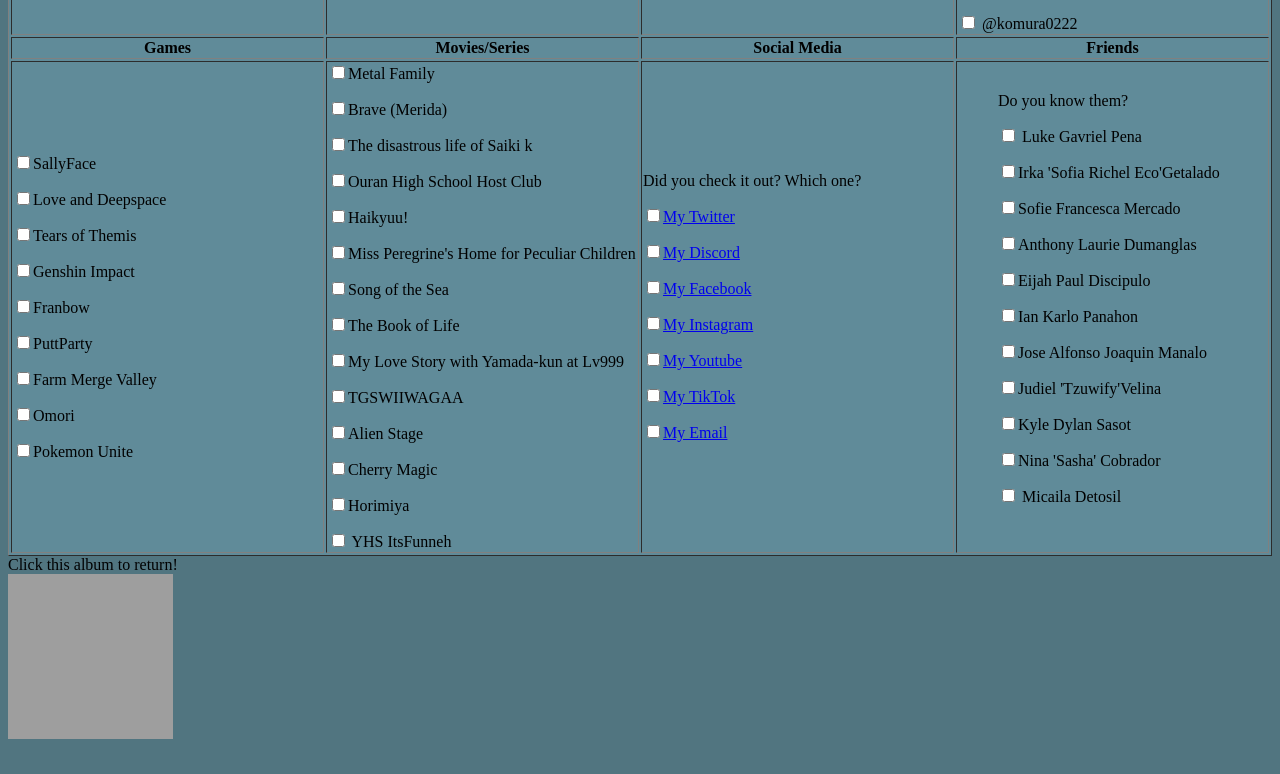
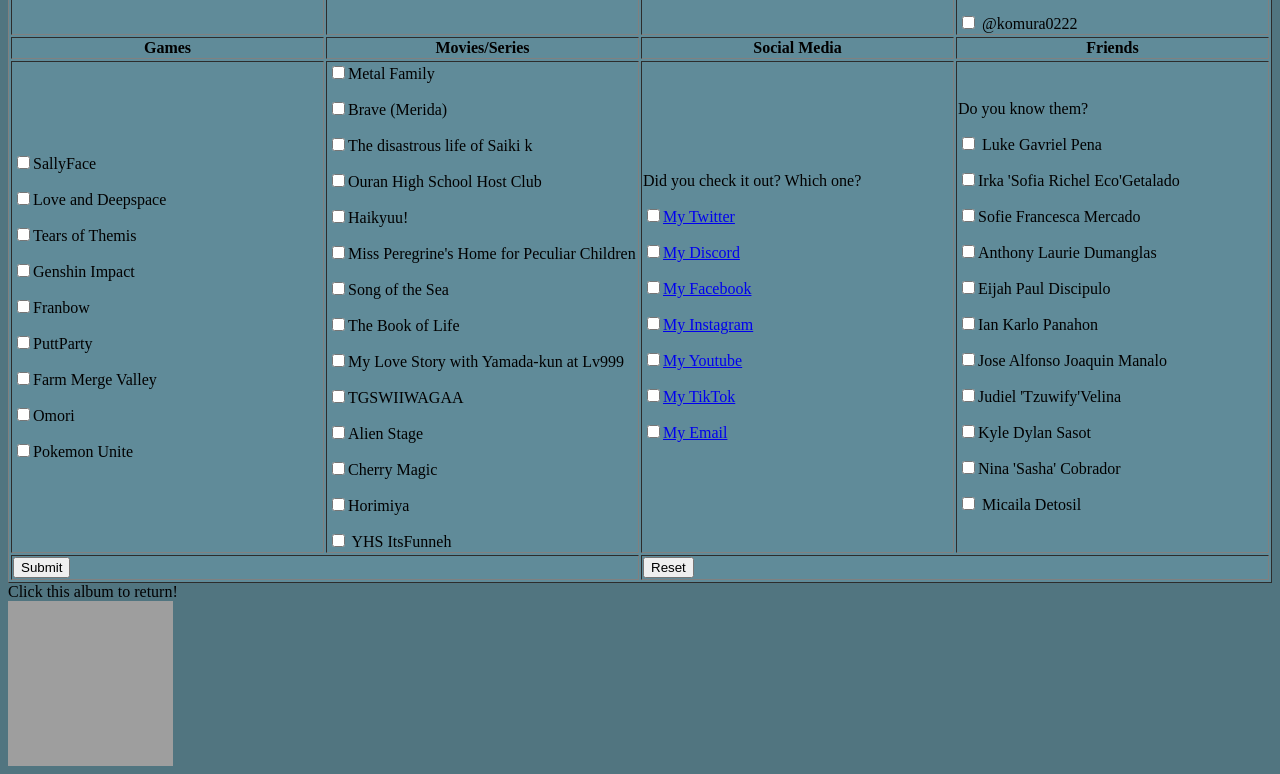
Before and after one commit to LJannaC/jannaportfolio.github.io, a plain HTML site: page interest.html in a window 1280 px wide. Shown: the part 1301-2075 px from the top of the page. Before the commit the page ends 2048 px from the top, so only its background shows below. Drawn offline with Linux system fonts and the light colour scheme; grey boxes are pictures that could not be loaded.

Commit message:
Add files via upload

```diff
--- a/interest.html
+++ b/interest.html
@@ -283,7 +283,7 @@
 <p><input name="Music" type="checkbox" value="cross"><a href="https://www.tiktok.com/@shundeepres?_t=8pT8FLlwAhr&_r=1">My TikTok </a></p>
 <p><input name="Music" type="checkbox" value="cross"><a href="mailto:carmonalj2009@gmail.com">My Email</a></p> </td>
 
-<td> <ul>
+<td>
 <p> Do you know them? </p>
 <p><input name="Music" type="checkbox" value="cross"> Luke Gavriel Pena</p>
 <p><input name="Music" type="checkbox" value="cross">Irka 'Sofia Richel Eco'Getalado</p>
@@ -297,9 +297,12 @@
 <p><input name="Music" type="checkbox" value="cross">Nina 'Sasha' Cobrador</p>
 <p><input name="Music" type="checkbox" value="cross"> Micaila Detosil </p>
 
-</ul></td>
+</td>
 </tr>
-
+<tr>
+<td colspan="2"><input type="submit"></td>
+<td colspan="2"><input type="reset"></td>
+</tr>
 </form>
 </table>
 
```
